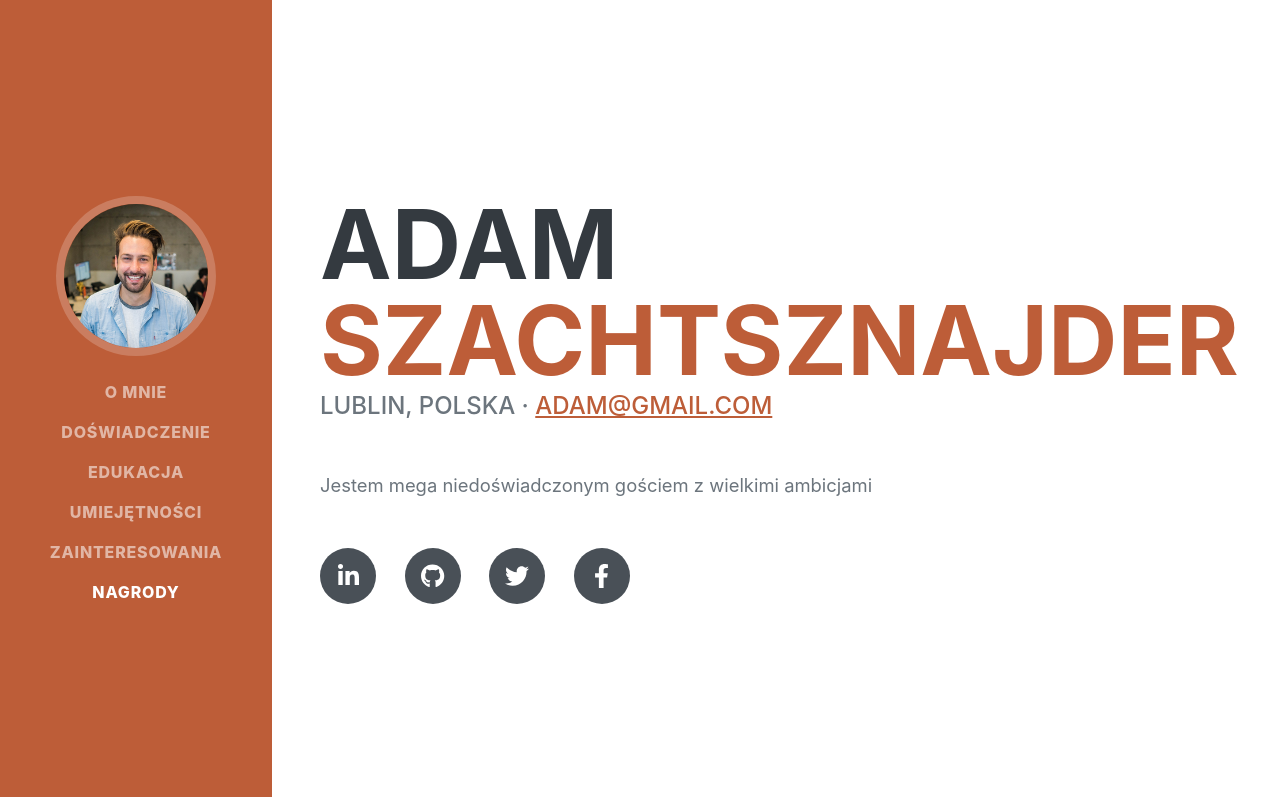
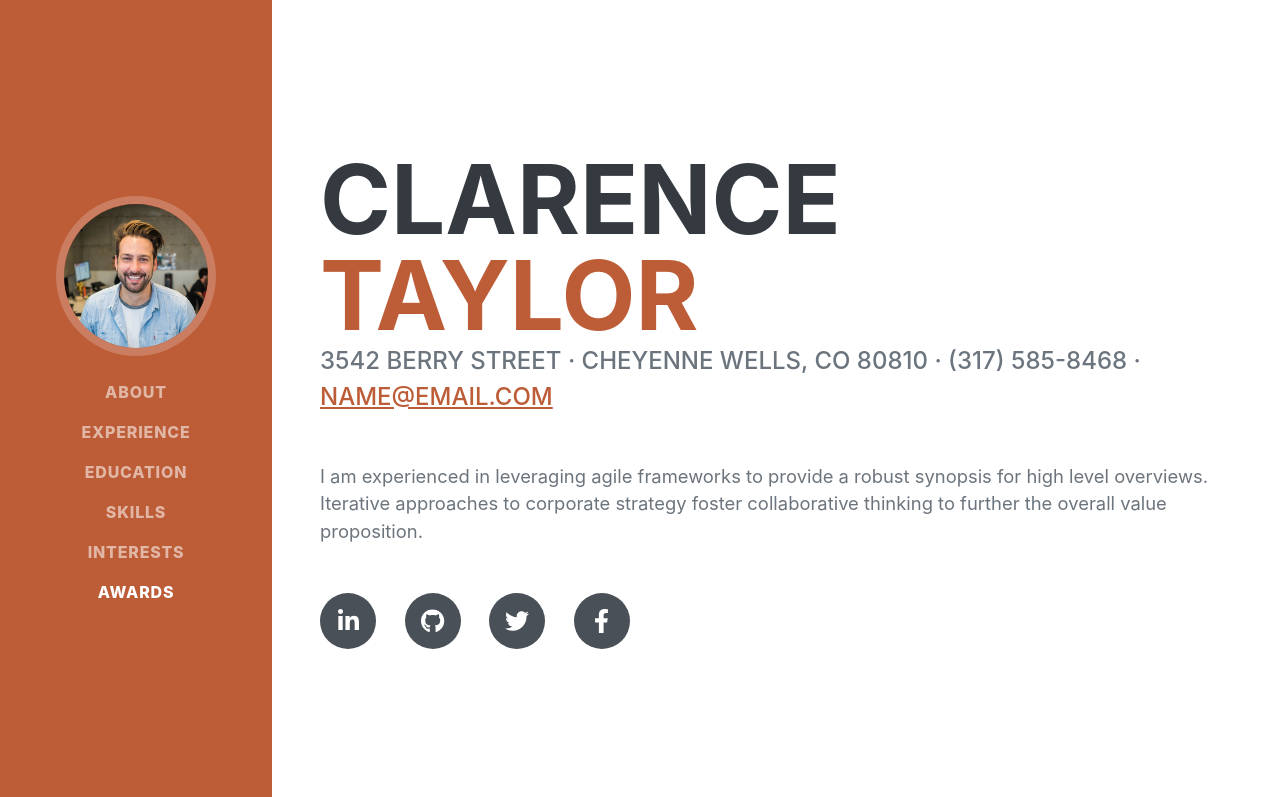
Before and after one commit to adamgitszacht/adamgitszacht.github.io, a plain HTML site: page index.html in a window 1280 px wide. Shown: the top 797 px of the page. Drawn offline with nearby package versions, Linux system fonts and the light colour scheme; a web font is replaced by a local one.

Commit message:
powrót do strony oryginalnej

```diff
--- a/index.html
+++ b/index.html
@@ -19,18 +19,18 @@
         <!-- Navigation-->
         <nav class="navbar navbar-expand-lg navbar-dark bg-primary fixed-top" id="sideNav">
             <a class="navbar-brand js-scroll-trigger" href="#page-top">
-                <span class="d-block d-lg-none">Adam Szachtsznajder</span>
+                <span class="d-block d-lg-none">Clarence Taylor</span>
                 <span class="d-none d-lg-block"><img class="img-fluid img-profile rounded-circle mx-auto mb-2" src="assets/img/profile.jpg" alt="..." /></span>
             </a>
             <button class="navbar-toggler" type="button" data-bs-toggle="collapse" data-bs-target="#navbarResponsive" aria-controls="navbarResponsive" aria-expanded="false" aria-label="Toggle navigation"><span class="navbar-toggler-icon"></span></button>
             <div class="collapse navbar-collapse" id="navbarResponsive">
                 <ul class="navbar-nav">
-                    <li class="nav-item"><a class="nav-link js-scroll-trigger" href="#about">O mnie</a></li>
-                    <li class="nav-item"><a class="nav-link js-scroll-trigger" href="#experience">Doświadczenie</a></li>
-                    <li class="nav-item"><a class="nav-link js-scroll-trigger" href="#education">Edukacja</a></li>
-                    <li class="nav-item"><a class="nav-link js-scroll-trigger" href="#skills">Umiejętności</a></li>
-                    <li class="nav-item"><a class="nav-link js-scroll-trigger" href="#interests">Zainteresowania</a></li>
-                    <li class="nav-item"><a class="nav-link js-scroll-trigger" href="#awards">Nagrody</a></li>
+                    <li class="nav-item"><a class="nav-link js-scroll-trigger" href="#about">About</a></li>
+                    <li class="nav-item"><a class="nav-link js-scroll-trigger" href="#experience">Experience</a></li>
+                    <li class="nav-item"><a class="nav-link js-scroll-trigger" href="#education">Education</a></li>
+                    <li class="nav-item"><a class="nav-link js-scroll-trigger" href="#skills">Skills</a></li>
+                    <li class="nav-item"><a class="nav-link js-scroll-trigger" href="#interests">Interests</a></li>
+                    <li class="nav-item"><a class="nav-link js-scroll-trigger" href="#awards">Awards</a></li>
                 </ul>
             </div>
         </nav>
@@ -40,19 +40,19 @@
             <section class="resume-section" id="about">
                 <div class="resume-section-content">
                     <h1 class="mb-0">
-                        Adam
-                        <span class="text-primary">Szachtsznajder</span>
+                        Clarence
+                        <span class="text-primary">Taylor</span>
                     </h1>
                     <div class="subheading mb-5">
-                        Lublin, Polska ·
-                        <a href="mailto:name@email.com">adam@gmail.com</a>
+                        3542 Berry Street · Cheyenne Wells, CO 80810 · (317) 585-8468 ·
+                        <a href="mailto:name@email.com">name@email.com</a>
                     </div>
-                    <p class="lead mb-5">Jestem mega niedoświadczonym gościem z wielkimi ambicjami</p>
+                    <p class="lead mb-5">I am experienced in leveraging agile frameworks to provide a robust synopsis for high level overviews. Iterative approaches to corporate strategy foster collaborative thinking to further the overall value proposition.</p>
                     <div class="social-icons">
                         <a class="social-icon" href="#!"><i class="fab fa-linkedin-in"></i></a>
                         <a class="social-icon" href="#!"><i class="fab fa-github"></i></a>
                         <a class="social-icon" href="#!"><i class="fab fa-twitter"></i></a>
-                        <a class="social-icon" href="http://facebook.com"><i class="fab fa-facebook-f"></i></a>
+                        <a class="social-icon" href="#!"><i class="fab fa-facebook-f"></i></a>
                     </div>
                 </div>
             </section>
```
